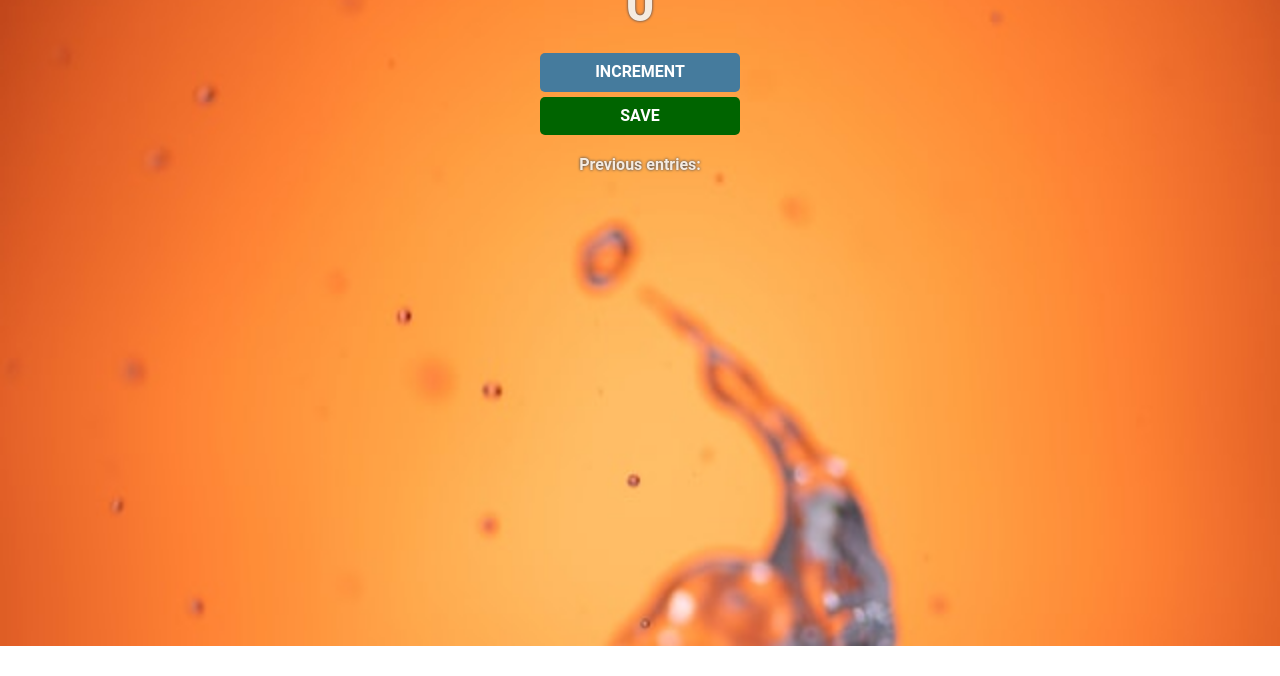
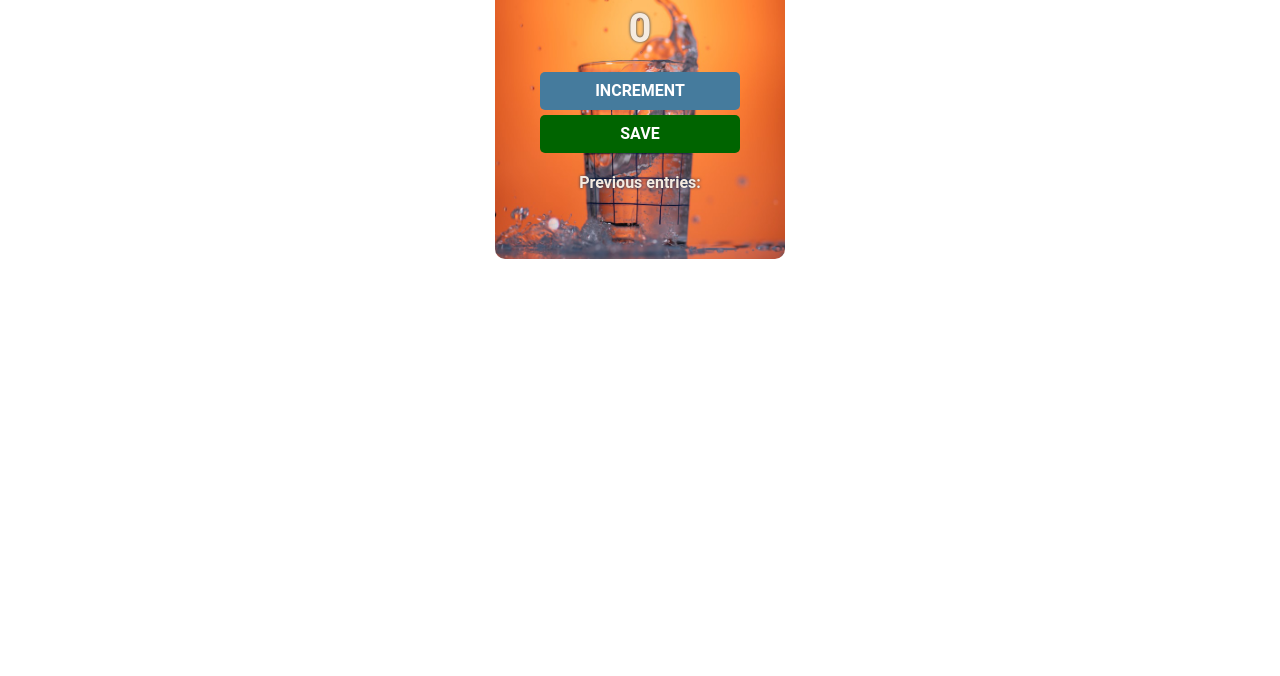
Before and after one commit to ReniYo/water-counter, a plain HTML site: page index.html in a window 1280 px wide. Shown: the part 154-830 px from the top of the page. Before the commit the page ends 800 px from the top, so only its background shows below. Drawn offline with nearby package versions, Linux system fonts and the light colour scheme.

Commit message:
Add files via upload

```diff
--- a/index.css
+++ b/index.css
@@ -1,6 +1,5 @@
 body {
-    background-image: url("glass-water.jpg");
-    background-size: cover;
+
     font-family: Roboto;
     font-weight: bold;
     text-align: center;
@@ -13,7 +12,7 @@ h1 {
 }
 
 h2 {
-    font-size: 50px;
+    font-size: 40px;
     margin-top: 0;
     margin-bottom: 20px;
     color: #f5ebe0;
@@ -26,7 +25,7 @@ button {
     padding-bottom: 10px;
     color: white;
     font-weight: bold;
-    width: 200px;
+    width: 80%;
     margin-bottom: 5px;
     border-radius: 5px;
 }
@@ -37,7 +36,13 @@ p {
 }
 
 #counter-cnt {
-    padding-top: 50px;
+    background-image: url("glass-water.jpg");
+    background-size: cover;
+    object-fit: cover;
+    width: 250px;
+    margin: 30px auto;
+    padding: 50px 20px;
+    border-radius: 10px;
 }
 
 #increment-btn {
```
